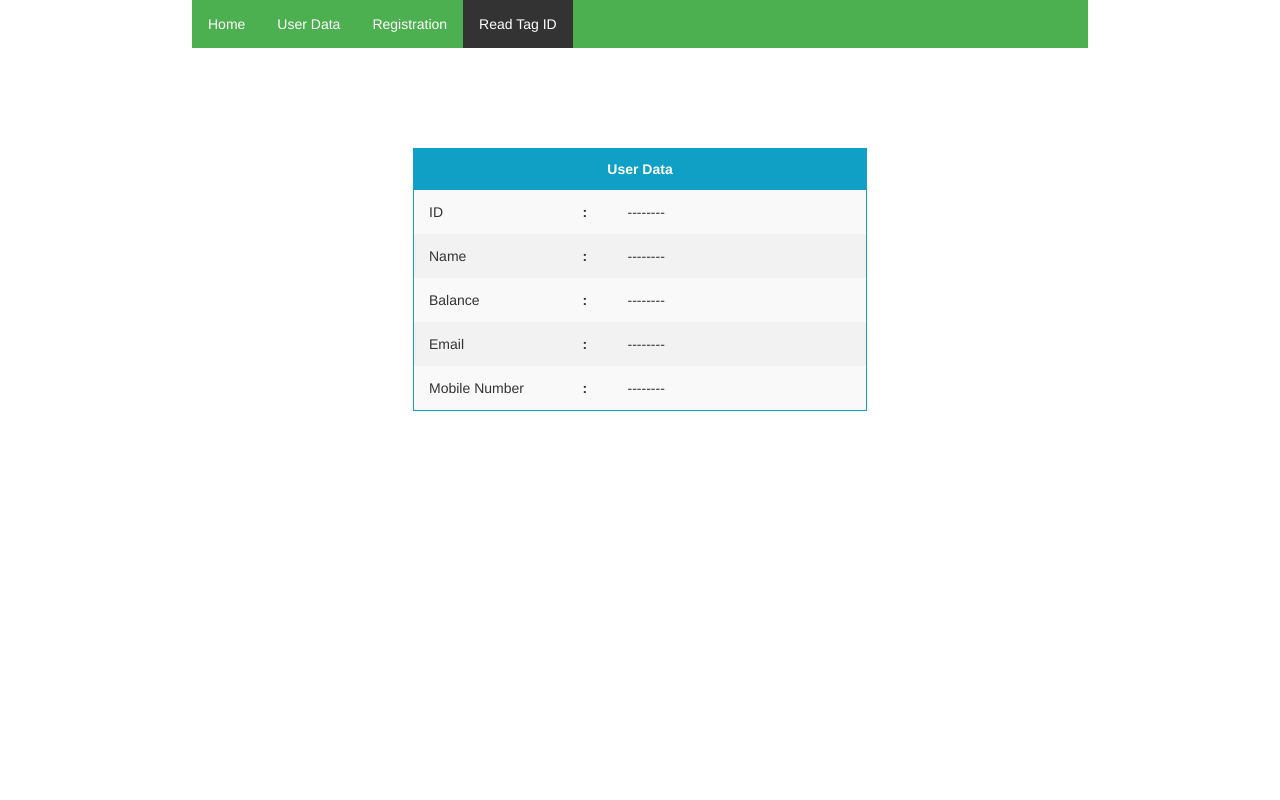
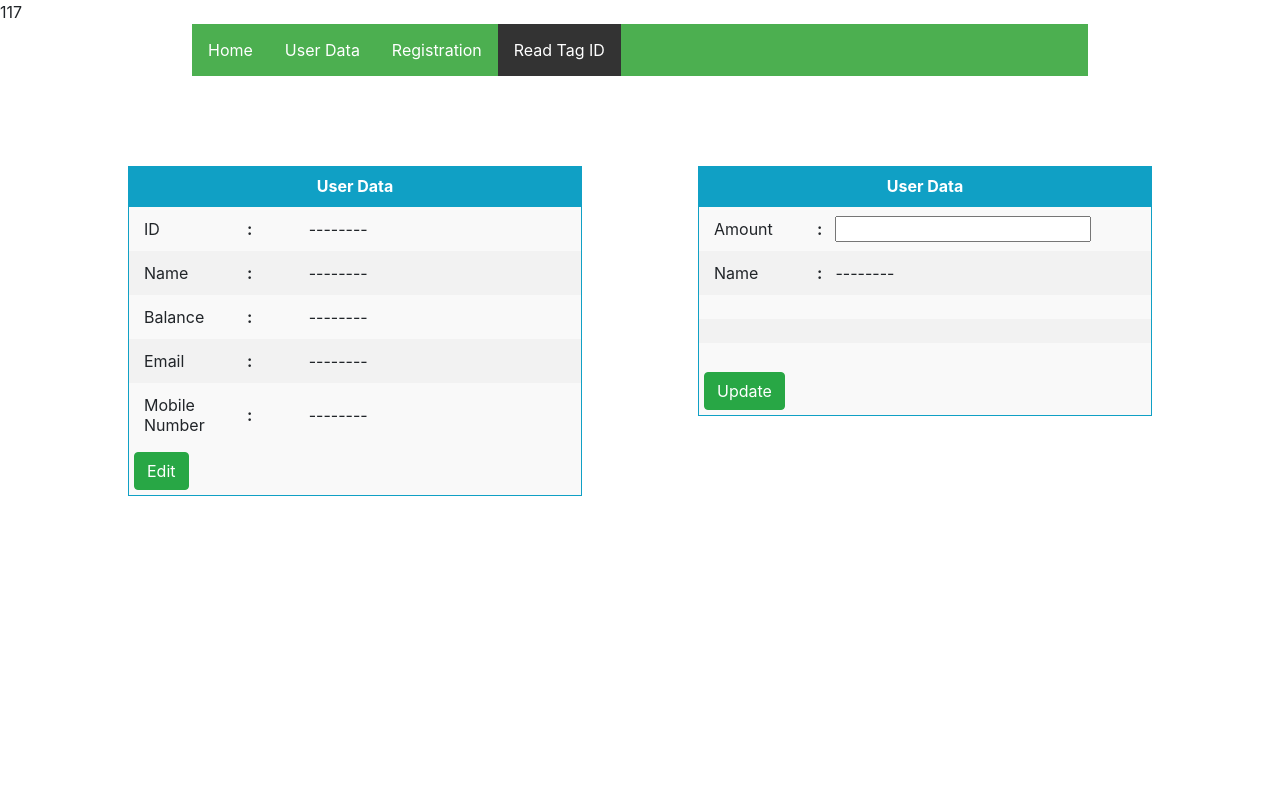
Before and after one commit to Alp3n/ITE233, a PHP site: page /read_tag.php in a window 1280 px wide. Run offline with PHP 8.4, Linux system fonts and the light colour scheme; data that the repository does not hold is empty.

Commit message:
added form

```diff
--- a/balanceContainer.php
+++ b/balanceContainer.php
@@ -1 +1 @@
-<?php $balance='97'; echo $balance; ?>
+<?php $balance='117'; echo $balance; ?>
--- a/database.php
+++ b/database.php
@@ -4,7 +4,7 @@
 		private static $dbName = 'nodemcu' ;
 		private static $dbHost = 'localhost' ;
 		private static $dbUsername = 'root';
-		private static $dbUserPassword = '';
+		private static $dbUserPassword = '0000';
 
 		private static $cont  = null;
 
--- a/read_tag.php
+++ b/read_tag.php
@@ -1,6 +1,31 @@
 <?php
 	$Write="<?php $" . "UIDresult=''; " . "echo $" . "UIDresult;" . " ?>";
 	file_put_contents('UIDContainer.php',$Write);
+?>
+
+<?php
+        require 'database.php';
+        include 'balanceContainer.php';
+        include 'UIDContainer.php';
+
+        if(isset($_POST['update'])){
+
+        $amount = $_POST['amount'];
+        $id = $UIDresult;
+
+        $new_balance = $balance + $amount;
+
+        $pdo = Database::connect();
+        $pdo->setAttribute(PDO::ATTR_ERRMODE, PDO::ERRMODE_EXCEPTION);
+        $sql = "UPDATE `card`  set balance =? WHERE id =? ";
+        $q = $pdo->prepare($sql);
+        $q->execute(array($new_balance, $id));
+        header("Location: user_data.php");
+
+    }
+
+
+
 ?>
 
 <!DOCTYPE html>
@@ -8,7 +33,8 @@
 	<head>
 		<meta name="viewport" content="width=device-width, initial-scale=1.0">
 		<meta charset="utf-8">
-		<link href="css/bootstrap.min.css" rel="stylesheet">
+		<!-- <link href="css/bootstrap.min.css" rel="stylesheet"> -->
+		<link rel="stylesheet" href="https://stackpath.bootstrapcdn.com/bootstrap/4.5.2/css/bootstrap.min.css" integrity="sha384-JcKb8q3iqJ61gNV9KGb8thSsNjpSL0n8PARn9HuZOnIxN0hoP+VmmDGMN5t9UJ0Z" crossorigin="anonymous">
 		<script src="js/bootstrap.min.js"></script>
 		<script src="jquery.min.js"></script>
 		<script>
@@ -82,7 +108,9 @@
 		<p id="getUID" hidden></p>
 
 		<br>
-
+		<div class="container">
+           <div class="row">
+               <div class="col-md-6">
                     <div id="show_user_data">
                         <form>
                             <table  width="452" border="1" bordercolor="#10a0c5" align="center"  cellpadding="0" cellspacing="1"  bgcolor="#000" style="padding: 2px">
@@ -120,11 +148,69 @@
                                                 <td style="font-weight:bold">:</td>
                                                 <td align="left">--------</td>
                                             </tr>
+                                            <tr>
+                                                <td><a class="btn btn-success" href="user_data_edit_page.php?id='.$row['id'].'">Edit</a></td>
+
+                                            </tr>
                                         </table>
                                     </td>
                                 </tr>
                             </table>
                         </form>
+                    </div>
+               </div>
+                <div class="col-md-6">
+                    <form method="POST" name="update" action="read_tag.php">
+                            <table  width="452" border="1" bordercolor="#10a0c5" align="center"  cellpadding="0" cellspacing="1"  bgcolor="#000" style="padding: 2px">
+                                <tr>
+                                    <td  height="40" align="center"  bgcolor="#10a0c5"><font  color="#FFFFFF">
+                                        <b>User Data</b>
+                                        </font>
+                                    </td>
+                                </tr>
+                                <tr>
+                                    <td  bgcolor="#f9f9f9">
+                                        <table width="452"  border="0" align="center" cellpadding="5"  cellspacing="0">
+                                            <tr>
+                                                <td width="113" align="left" class="lf">Amount</td>
+                                                <td style="font-weight:bold">:</td>
+                                                <td align="left"><input type="number" name="amount"></td>
+                                            </tr>
+                                            <tr bgcolor="#f2f2f2">
+                                                <td align="left" class="lf">Name</td>
+                                                <td style="font-weight:bold">:</td>
+                                                <td align="left">--------</td>
+                                            </tr>
+                                            <tr>
+                                                <td align="left" class="lf"></td>
+                                                <td style="font-weight:bold"></td>
+                                                <td align="left"></td>
+                                            </tr>
+                                            <tr bgcolor="#f2f2f2">
+                                                <td align="left" class="lf"></td>
+                                                <td style="font-weight:bold"></td>
+                                                <td align="left"></td>
+                                            </tr>
+                                            <tr>
+                                                <td align="left" class="lf"></td>
+                                                <td style="font-weight:bold"></td>
+                                                <td align="left"></td>
+                                            </tr>
+                                            <tr>
+
+                                                <td><input type="submit" href="read_tag.php" name="update" value="Update" class="btn btn-success"></td>
+
+                                            </tr>
+                                        </table>
+                                    </td>
+                                </tr>
+
+                            </table>
+
+                        </form>
+
+                </div>
+            </div>
 		</div>
 
 		<script>
```
Lines whose indentation alone changed are shown as unchanged.
